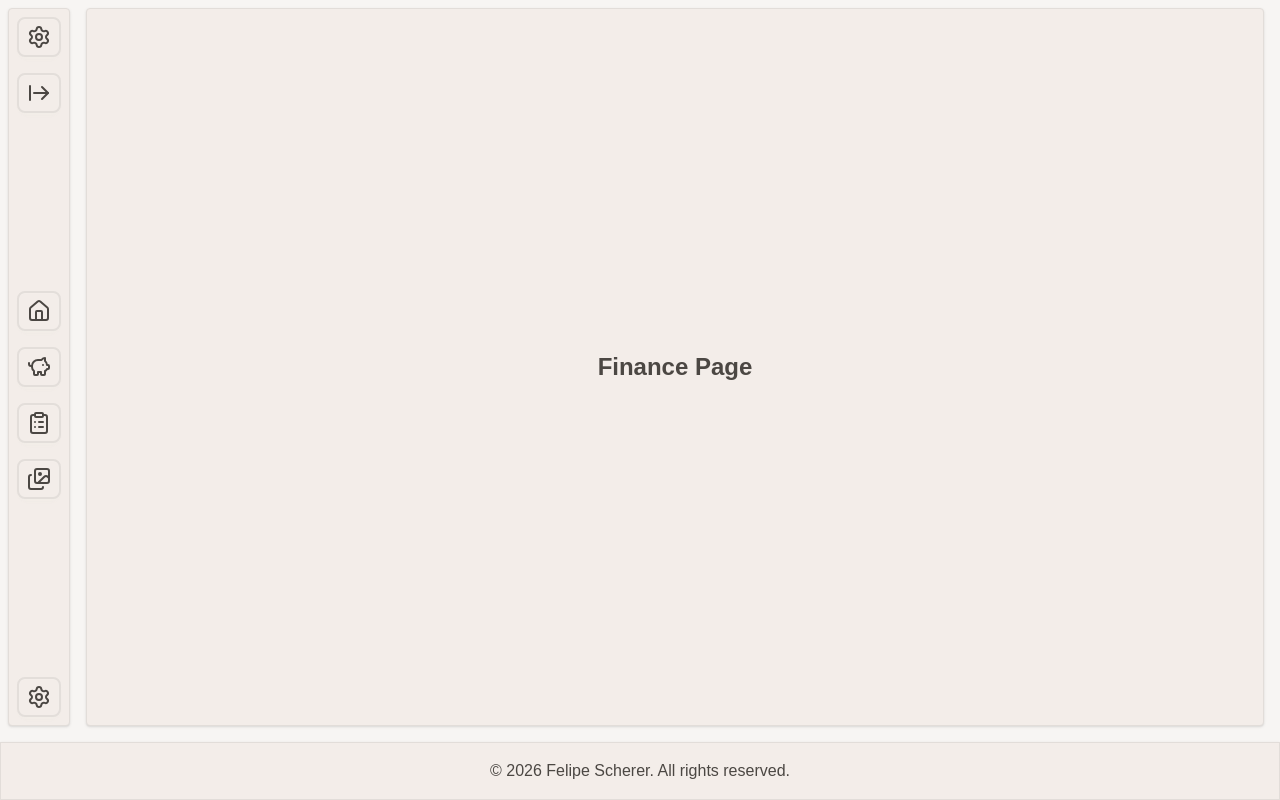
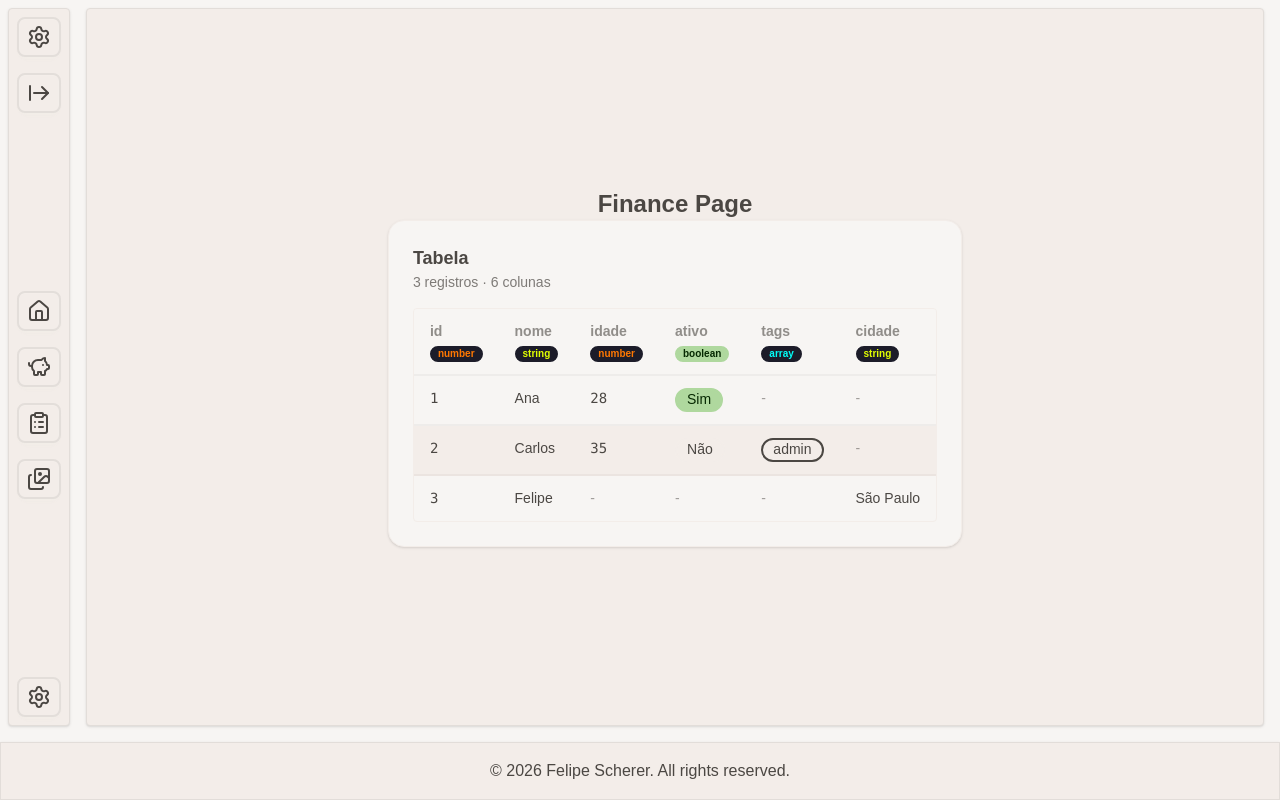
Before and after one commit to fescherer/life-os-v2, a Next.js app: page /finance in a window 1280 px wide. Built offline with nearby package versions, Linux system fonts and the light colour scheme.

Commit message:
:sparkles: feat table

```diff
--- a/eslint.config.js
+++ b/eslint.config.js
@@ -53,7 +53,7 @@ export default defineConfig([
       "@stylistic": stylistic,
     },
     rules: {
-      indent: ["error", 2],
+      "indent": "off",
       "@stylistic/indent": ["error", 2],
       "react/self-closing-comp": "error",
       "react/react-in-jsx-scope": "off",
--- a/src/app/finance/page.tsx
+++ b/src/app/finance/page.tsx
@@ -1,7 +1,18 @@
+import { Table } from "@/components/finance/table";
+
 export default function FinancePage() {
+
+  const data = [
+    { id: 1, nome: "Ana", idade: 28, ativo: true },
+    { id: 2, nome: "Carlos", idade: 35, ativo: false, tags: ["admin"] },
+    { id: 3, nome: "Felipe", cidade: "São Paulo" }
+  ];
+
   return (
-    <div className="flex h-full w-full items-center justify-center">
+    <div className="flex h-full w-full flex-col items-center justify-center">
       <h1 className="text-2xl font-bold">Finance Page</h1>
+
+      <Table data={data} />
     </div>
   )
 }
--- /dev/null
+++ b/src/components/finance/table.tsx
@@ -0,0 +1,162 @@
+type Primitive = string | number | boolean | null | undefined | Date;
+type CellValue = Primitive | Record<string, unknown> | unknown[];
+type RowData = Record<string, CellValue>;
+
+type TableProps<T extends RowData = RowData> = {
+  data?: T[];
+  title?: string;
+};
+
+export function Table<T extends RowData>({
+  data = [],
+  title = "Tabela",
+}: TableProps<T>) {
+  if (!Array.isArray(data) || data.length === 0) {
+    return (
+      <div className="card bg-base-100 border-base-200 border shadow-sm">
+        <div className="card-body">
+          <h2 className="card-title">{title}</h2>
+          <div className="alert">
+            <span>Nenhum dado disponível.</span>
+          </div>
+        </div>
+      </div>
+    );
+  }
+
+  const columns = Array.from(
+    new Set(data.flatMap((item) => Object.keys(item ?? {})))
+  );
+
+  const getValueType = (value: CellValue): string => {
+    if (value === null) return "null";
+    if (value === undefined) return "undefined";
+    if (Array.isArray(value)) return "array";
+    if (value instanceof Date) return "date";
+    return typeof value;
+  };
+
+  const getColumnType = (column: string): string => {
+    const detectedTypes = Array.from(
+      new Set(
+        data
+          .map((row) => row?.[column])
+          .filter((value): value is CellValue => value !== undefined && value !== null)
+          .map((value) => getValueType(value))
+      )
+    );
+
+    if (detectedTypes.length === 0) return "undefined";
+    if (detectedTypes.length === 1) return detectedTypes[0];
+    return "mixed";
+  };
+
+  const formatValue = (value: CellValue) => {
+    const type = getValueType(value);
+
+    switch (type) {
+      case "null":
+      case "undefined":
+        return <span className="opacity-50">-</span>;
+      case "boolean":
+        return (
+          <div className={`badge ${value ? "badge-success" : "badge-ghost"}`}>
+            {value ? "Sim" : "Não"}
+          </div>
+        );
+      case "date":
+        return <span>{(value as Date).toLocaleString("pt-BR")}</span>;
+      case "array":
+        if ((value as unknown[]).length === 0) {
+          return <span className="opacity-50">[]</span>;
+        }
+
+        return (
+          <div className="flex flex-wrap gap-1">
+            {(value as unknown[]).map((item, index) => (
+              <span key={index} className="badge badge-outline">
+                {typeof item === "object" ? JSON.stringify(item) : String(item)}
+              </span>
+            ))}
+          </div>
+        );
+      case "object":
+        return (
+          <pre className="bg-base-200 rounded-lg p-2 text-xs break-words whitespace-pre-wrap">
+            {JSON.stringify(value, null, 2)}
+          </pre>
+        );
+      case "number":
+        return <span className="font-mono">{value as number}</span>;
+      default:
+        return <span>{String(value)}</span>;
+    }
+  };
+
+  const getTypeBadgeClass = (type: string): string => {
+    switch (type) {
+      case "string":
+        return "badge-primary";
+      case "number":
+        return "badge-secondary";
+      case "boolean":
+        return "badge-success";
+      case "array":
+        return "badge-accent";
+      case "object":
+        return "badge-info";
+      case "mixed":
+        return "badge-warning";
+      default:
+        return "badge-ghost";
+    }
+  };
+
+  return (
+    <div className="card bg-base-100 border-base-200 border shadow-sm">
+      <div className="card-body gap-4">
+        <div className="flex flex-wrap items-center justify-between gap-3">
+          <div>
+            <h2 className="card-title">{title}</h2>
+            <p className="text-sm opacity-70">
+              {data.length} registro{data.length > 1 ? "s" : ""} · {columns.length} coluna{columns.length > 1 ? "s" : ""}
+            </p>
+          </div>
+        </div>
+
+        <div className="border-base-200 overflow-x-auto rounded border">
+          <table className="table-zebra table-pin-rows table">
+            <thead>
+              <tr>
+                {columns.map((column) => {
+                  const columnType = getColumnType(column);
+                  return (
+                    <th key={column} className="align-top">
+                      <div className="flex flex-col gap-1">
+                        <span className="font-semibold">{column}</span>
+                        <span className={`badge badge-xs ${getTypeBadgeClass(columnType)}`}>
+                          {columnType}
+                        </span>
+                      </div>
+                    </th>
+                  );
+                })}
+              </tr>
+            </thead>
+            <tbody>
+              {data.map((row, rowIndex) => (
+                <tr key={rowIndex}>
+                  {columns.map((column) => (
+                    <td key={`${rowIndex}-${column}`} className="max-w-xs align-top">
+                      {formatValue(row?.[column])}
+                    </td>
+                  ))}
+                </tr>
+              ))}
+            </tbody>
+          </table>
+        </div>
+      </div>
+    </div>
+  );
+}
--- a/src/components/menu.tsx
+++ b/src/components/menu.tsx
@@ -6,7 +6,7 @@ export function Menu() {
 
     <div className="bg-base-200 border-base-300 my-2 ml-2 flex flex-col gap-4 rounded border p-2 shadow">
 
-      <Link href="/organization" className="btn drawer-button p-2"><Settings /></Link>
+      <Link href="/" className="btn drawer-button p-2"><Settings /></Link>
       <div className="drawer flex flex-1 flex-col justify-between">
         <input id="menu-drawer" type="checkbox" className="drawer-toggle" />
         <div className="drawer-content">
```
